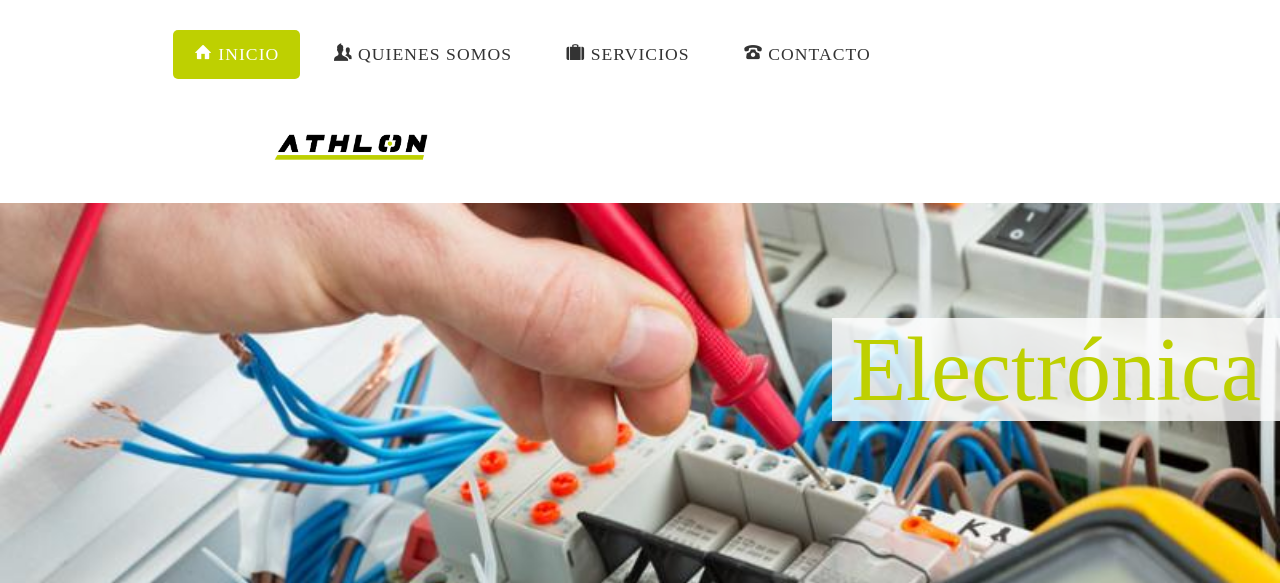
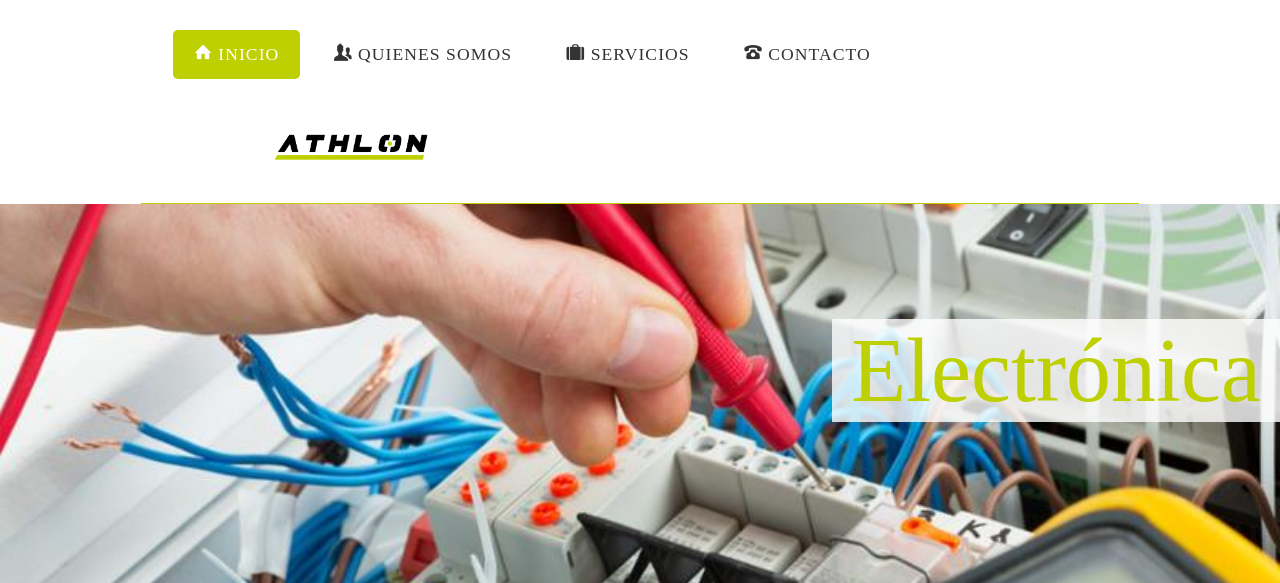
Before and after one commit to esteban1234/Paginas-Quantto, a PHP site: page /Vistas/Index.php in a window 1280 px wide. Shown: the top 583 px of the page. Run offline with PHP 8.4, Linux system fonts and the light colour scheme; some web fonts are replaced.

Commit message:
linea divisora del menu

```diff
--- a/Athlon/Css/estilos.css
+++ b/Athlon/Css/estilos.css
@@ -12,7 +12,8 @@ header {
     /*width: 100%;*/
     width: 78%;
     margin: 0 auto;
-    /*border:2px solid blue;*/
+    border-bottom: 1px solid rgb(190, 208, 1);
+    ;
 }
 
 #nav, #logo {
```
